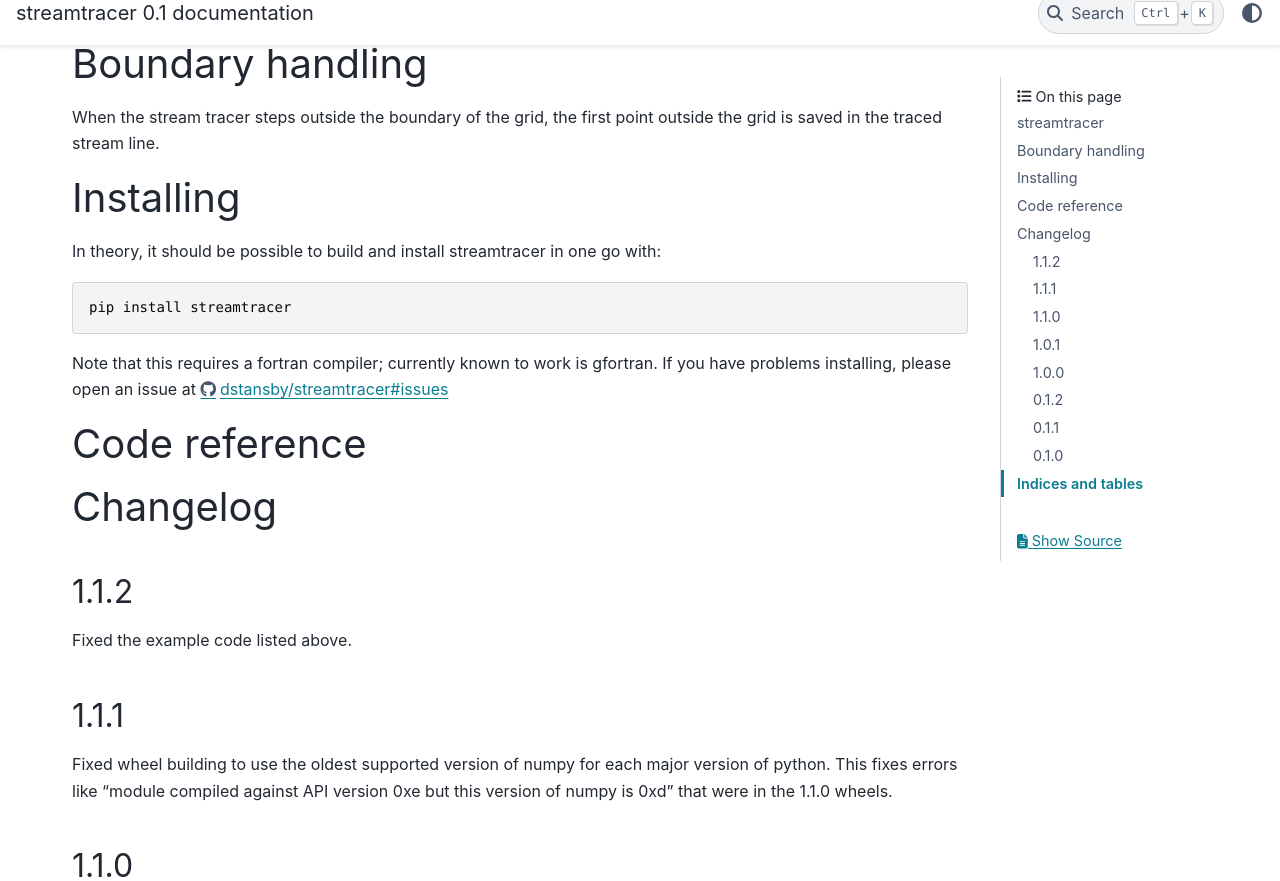
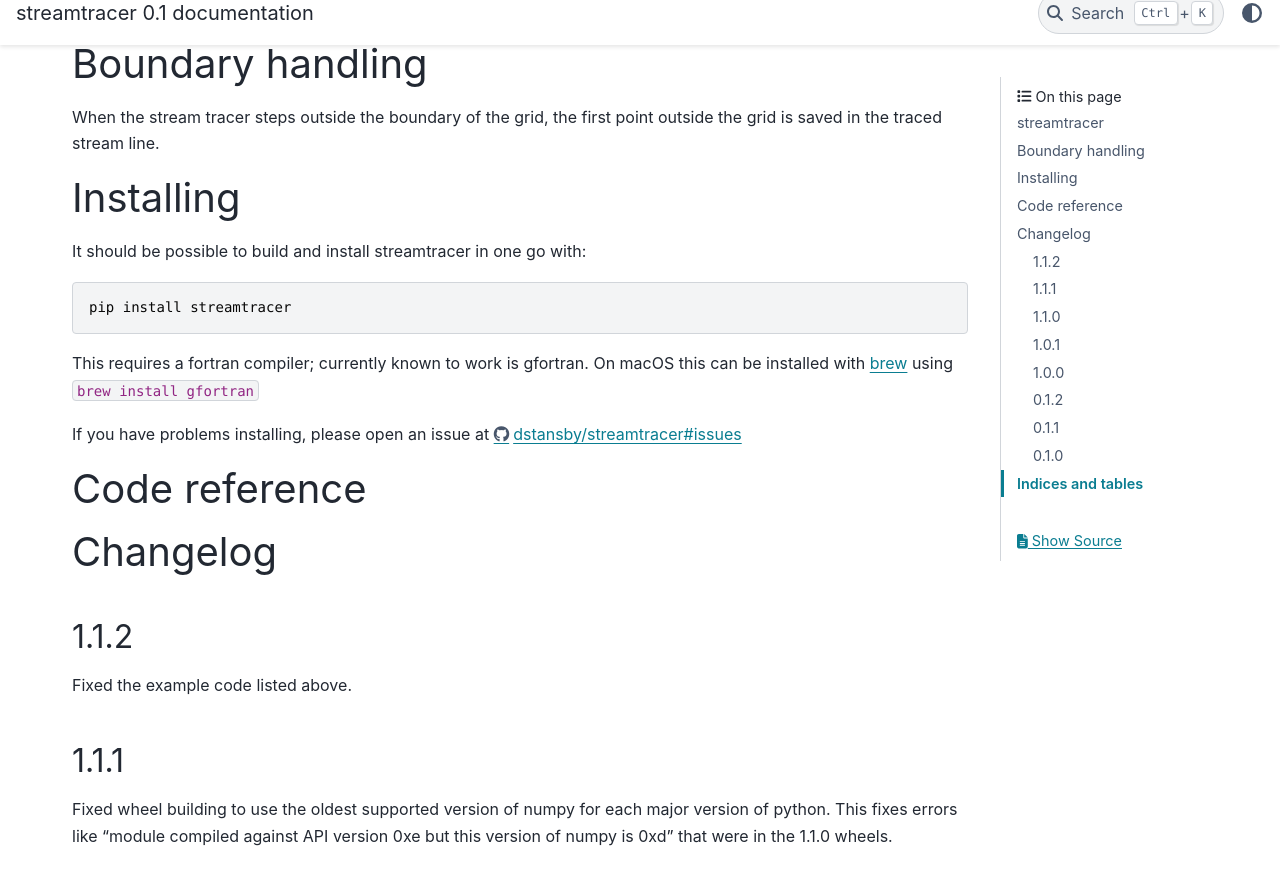
Before and after one commit to sunpy/streamtracer, a Sphinx documentation site: the page built from doc/index.rst, in a window 1280 px wide and 900 px high, scrolled down 802 px, cut to the strip 19-900 px from the top of the window. Built offline with Sphinx 7.4.7 and the PyData theme 0.15.4, drawn with Linux system fonts in a browser that asks for light colours; pages that are not in the unit, such as notebooks, are missing from menus.

Commit message:
Update installation info for macOS

```diff
--- a/doc/index.rst
+++ b/doc/index.rst
@@ -49,12 +49,15 @@
 Installing
 ==========
 
-In theory, it should be possible to build and install streamtracer in one
-go with::
+It should be possible to build and install streamtracer in one go with::
 
   pip install streamtracer
 
-Note that this requires a fortran compiler; currently known to work is gfortran.
+This requires a fortran compiler; currently known to work is gfortran. On
+macOS this can be installed with `brew <https://brew.sh/>`_  using
+``brew install gfortran``
+
+
 If you have problems installing, please open an issue at
 https://github.com/dstansby/streamtracer/issues
 
```
